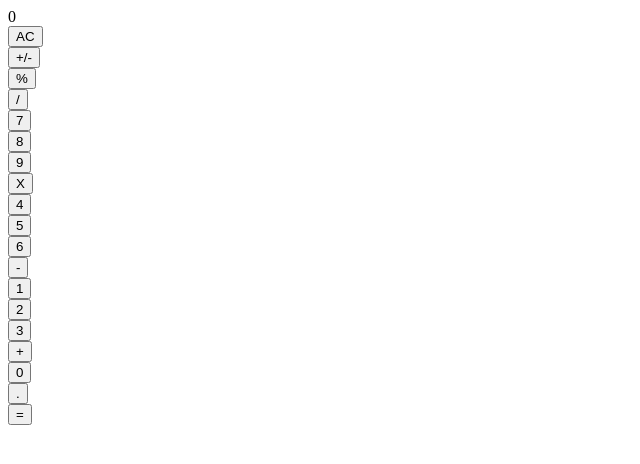
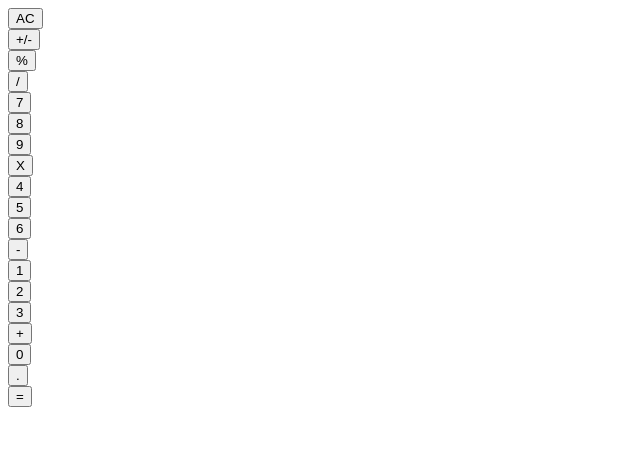
Before and after one commit to AymanJabr/React-Simple-Calculator, a React (Create React App) app: page / in a window 1280 px wide. Shown: the top 464 px of the page, without its empty margins (0-640 px from the left). Built offline with nearby package versions, Linux system fonts and the light colour scheme.

Commit message:
Add changes to calculate functions

```diff
--- a/src/components/App.js
+++ b/src/components/App.js
@@ -2,9 +2,7 @@ import React from 'react';
 import ButtonPanel from './ButtonPanel';
 import Display from './Display';
 
-/* eslint-disable no-unused-vars */
 import calculate from '../logic/calculate';
-/* eslint-enable no-unused-vars */
 
 class App extends React.Component {
   constructor(props) {
@@ -21,11 +19,11 @@ class App extends React.Component {
   }
 
   render() {
-    const { total, next } = this.state;
+    const { total, next, operation } = this.state;
 
     return (
       <>
-        <Display total={total} next={next} />
+        <Display total={total} next={next} operation={operation} />
         <ButtonPanel clickHandler={this.handleClick} />
       </>
     );
--- a/src/components/Button.js
+++ b/src/components/Button.js
@@ -2,7 +2,7 @@ import React from 'react';
 import PropTypes from 'prop-types';
 
 function Button(props) {
-  const handleClick = (buttonName) => props.clickHandler(buttonName);
+  const handleClick = () => props.clickHandler(props.buttonName);
 
   const { buttonName } = props;
   return (
--- a/src/components/Display.js
+++ b/src/components/Display.js
@@ -2,22 +2,28 @@ import React from 'react';
 import PropTypes from 'prop-types';
 
 function Display(props) {
-  const { calculationResult } = props;
+  const {
+    total, next, operation,
+  } = props;
   return (
     <div>
-      {' '}
-      {calculationResult}
-      {' '}
+      {total}
+      {operation}
+      {next}
     </div>
   );
 }
 
 Display.propTypes = {
-  calculationResult: PropTypes.string,
+  total: PropTypes.string,
+  next: PropTypes.string,
+  operation: PropTypes.string,
 };
 
 Display.defaultProps = {
-  calculationResult: '0',
+  total: '0',
+  operation: ' ',
+  next: ' ',
 };
 
 export default Display;
--- a/src/logic/calculate.js
+++ b/src/logic/calculate.js
@@ -1,73 +1,205 @@
-/* eslint-disable no-unused-vars */
 import operate from './operate';
-/* eslint-enable no-unused-vars */
 
 export default function calculate(calculatorData, buttonName) {
   let { next, operation, total } = calculatorData;
 
   switch (buttonName) {
     case '+/-':
-      next *= -1;
-      total *= -1;
+      if (next) {
+        next *= -1;
+      } else {
+        total *= -1;
+      }
+
       break;
     case 'AC':
-      next *= 0;
-      total *= 0;
+      next = '';
+      total = '';
+      operation = null;
       break;
     case '%':
+      if (operation) {
+        total = operate(total, next, operation);
+      }
       operation = '%';
       break;
     case '/':
+      if (operation) {
+        total = operate(total, next, operation);
+      }
       operation = '/';
       break;
 
     case '7':
-      next = 7;
+      if (operation) {
+        if (next) {
+          next += '7';
+        } else {
+          next = '7';
+        }
+      } else if (total) {
+        total += '7';
+      } else {
+        total = '7';
+      }
       break;
     case '8':
-      next = 8;
+      if (operation) {
+        if (next) {
+          next += '8';
+        } else {
+          next = '8';
+        }
+      } else if (total) {
+        total += '8';
+      } else {
+        total = '8';
+      }
       break;
     case '9':
-      next = 9;
+      if (operation) {
+        if (next) {
+          next += '9';
+        } else {
+          next = '9';
+        }
+      } else if (total) {
+        total += '9';
+      } else {
+        total = '9';
+      }
       break;
     case 'X':
+      if (operation) {
+        total = operate(total, next, operation);
+      }
       operation = '*';
       break;
 
     case '4':
-      next = 4;
+      if (operation) {
+        if (next) {
+          next += '4';
+        } else {
+          next = '4';
+        }
+      } else if (total) {
+        total += '4';
+      } else {
+        total = '4';
+      }
       break;
     case '5':
-      next = 5;
+      if (operation) {
+        if (next) {
+          next += '5';
+        } else {
+          next = '5';
+        }
+      } else if (total) {
+        total += '5';
+      } else {
+        total = '5';
+      }
       break;
     case '6':
-      next = 6;
+      if (operation) {
+        if (next) {
+          next += '6';
+        } else {
+          next = '6';
+        }
+      } else if (total) {
+        total += '6';
+      } else {
+        total = '6';
+      }
       break;
     case '-':
+      if (operation) {
+        total = operate(total, next, operation);
+      }
       operation = '-';
       break;
 
     case '1':
-      next = 1;
+      if (operation) {
+        if (next) {
+          next += '1';
+        } else {
+          next = '1';
+        }
+      } else if (total) {
+        total += '1';
+      } else {
+        total = '1';
+      }
       break;
     case '2':
-      next = 2;
+      if (operation) {
+        if (next) {
+          next += '2';
+        } else {
+          next = '2';
+        }
+      } else if (total) {
+        total += '2';
+      } else {
+        total = '2';
+      }
       break;
     case '3':
-      next = 3;
+      if (operation) {
+        if (next) {
+          next += '3';
+        } else {
+          next = '3';
+        }
+      } else if (total) {
+        total += '3';
+      } else {
+        total = '3';
+      }
       break;
     case '+':
+      if (operation) {
+        total = operate(total, next, operation);
+      }
       operation = '+';
       break;
 
     case '0':
-      next = 0;
+      if (operation) {
+        if (next) {
+          next += '0';
+        } else {
+          next = '0';
+        }
+      } else if (total) {
+        total += '0';
+      } else {
+        total = '0';
+      }
       break;
     case '.':
-      operation = '.';
+      if (operation) {
+        if (next) {
+          next += '.';
+        } else {
+          next = '.';
+        }
+      } else if (total) {
+        total += '.';
+      } else {
+        total = '.';
+      }
       break;
     case '=':
-      next = '=';
+      if (operation) {
+        total = operate(total, next, operation);
+      }
+      next = '';
+      operation = null;
       break;
     default:
       next = null;
```
